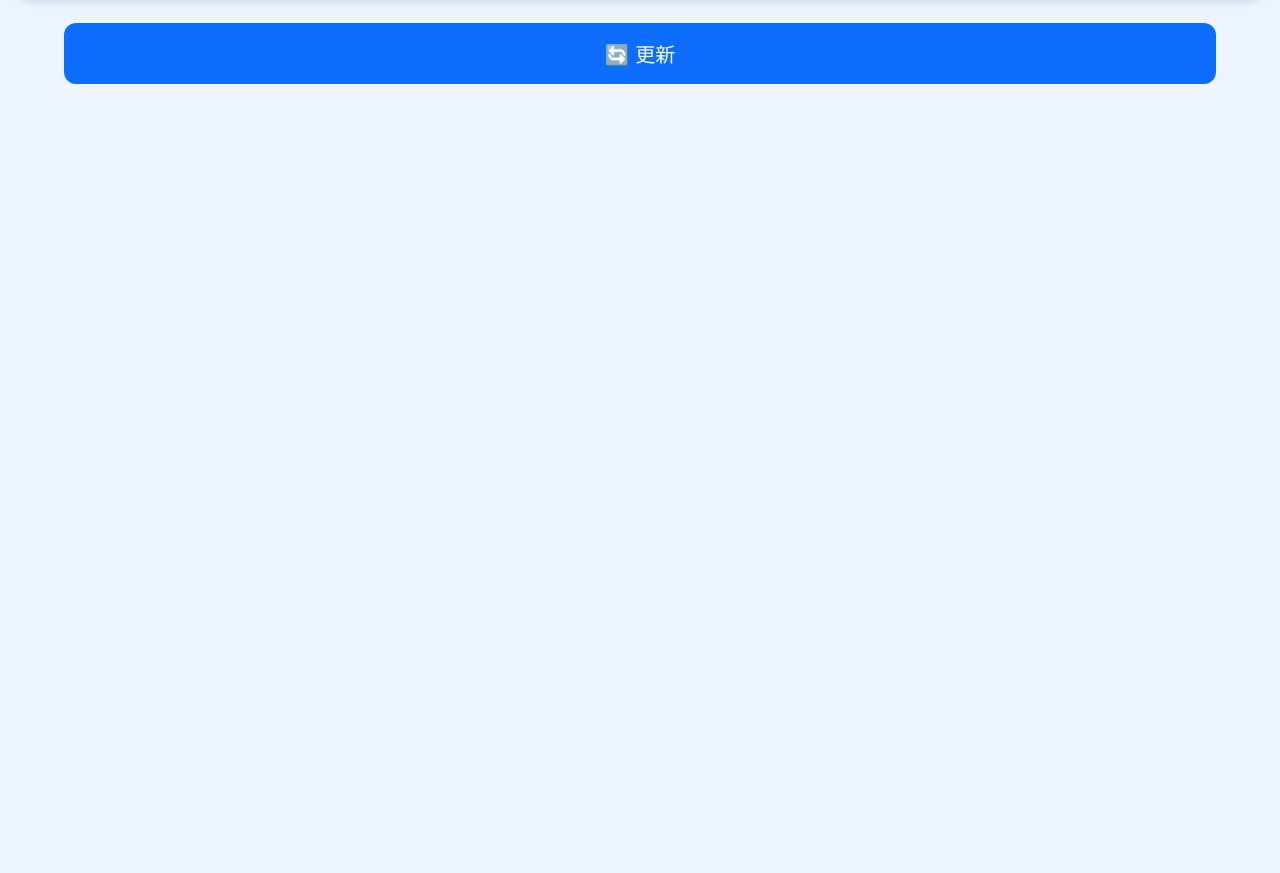
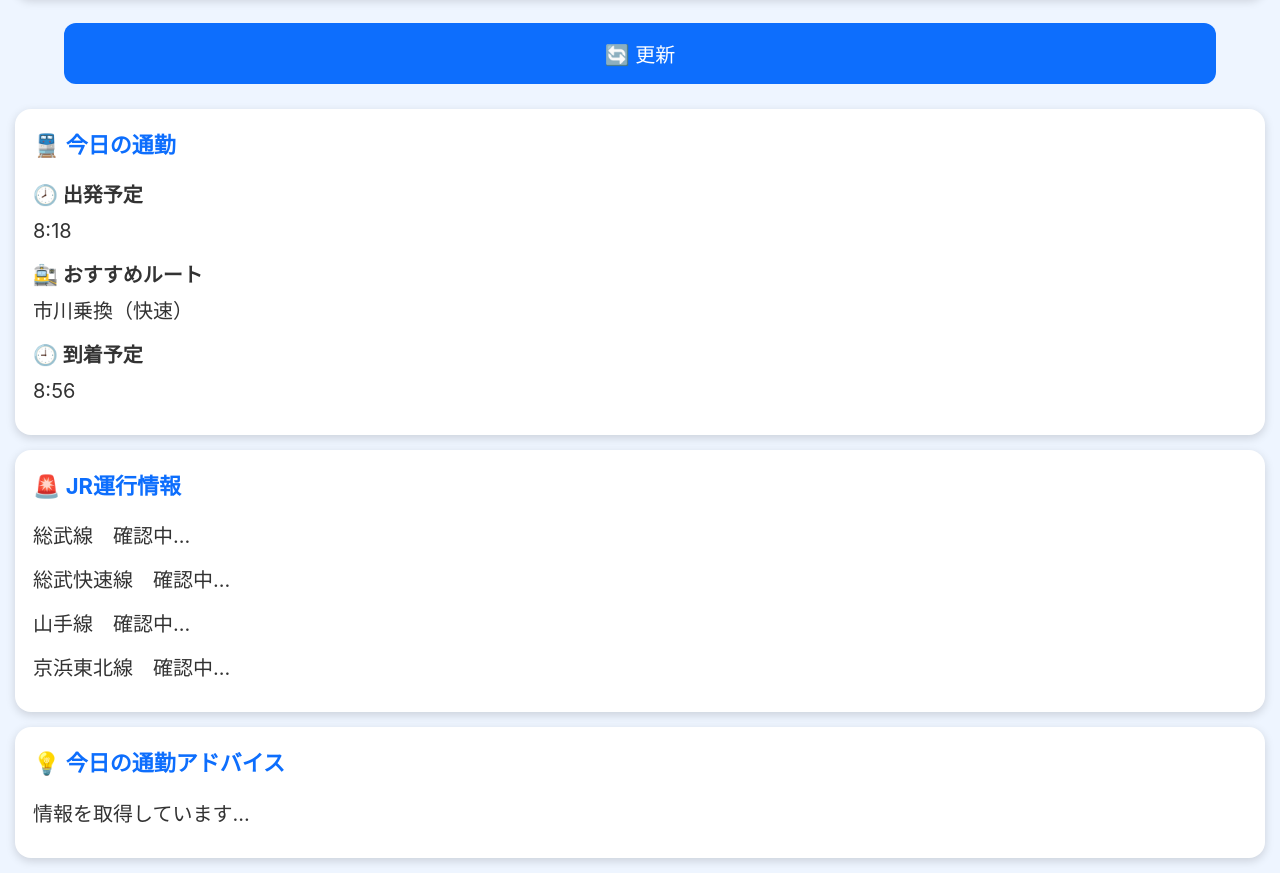
Before and after one commit to k2ws74phh8-web/-commute-assist, a plain HTML site: page index.html in a window 1280 px wide. Shown: the part 526-1399 px from the top of the page. Before the commit the page ends 800 px from the top, so only its background shows below. Drawn offline with Linux system fonts and the light colour scheme; no server answers.

Commit message:
Update index.html

```diff
--- a/index.html
+++ b/index.html
@@ -61,3 +61,41 @@
 
 </body>
 </html>
+<div class="card">
+
+<h2>🚆 今日の通勤</h2>
+
+<p><strong>🕗 出発予定</strong><br>
+<span id="departure">8:18</span></p>
+
+<p><strong>🚉 おすすめルート</strong><br>
+<span id="route">市川乗換（快速）</span></p>
+
+<p><strong>🕘 到着予定</strong><br>
+<span id="arrival">8:56</span></p>
+
+</div>
+
+<div class="card">
+
+<h2>🚨 JR運行情報</h2>
+
+<p id="sobu">総武線　確認中...</p>
+
+<p id="rapid">総武快速線　確認中...</p>
+
+<p id="yamanote">山手線　確認中...</p>
+
+<p id="keihin">京浜東北線　確認中...</p>
+
+</div>
+
+<div class="card">
+
+<h2>💡 今日の通勤アドバイス</h2>
+
+<p id="advice">
+情報を取得しています...
+</p>
+
+</div>
```
